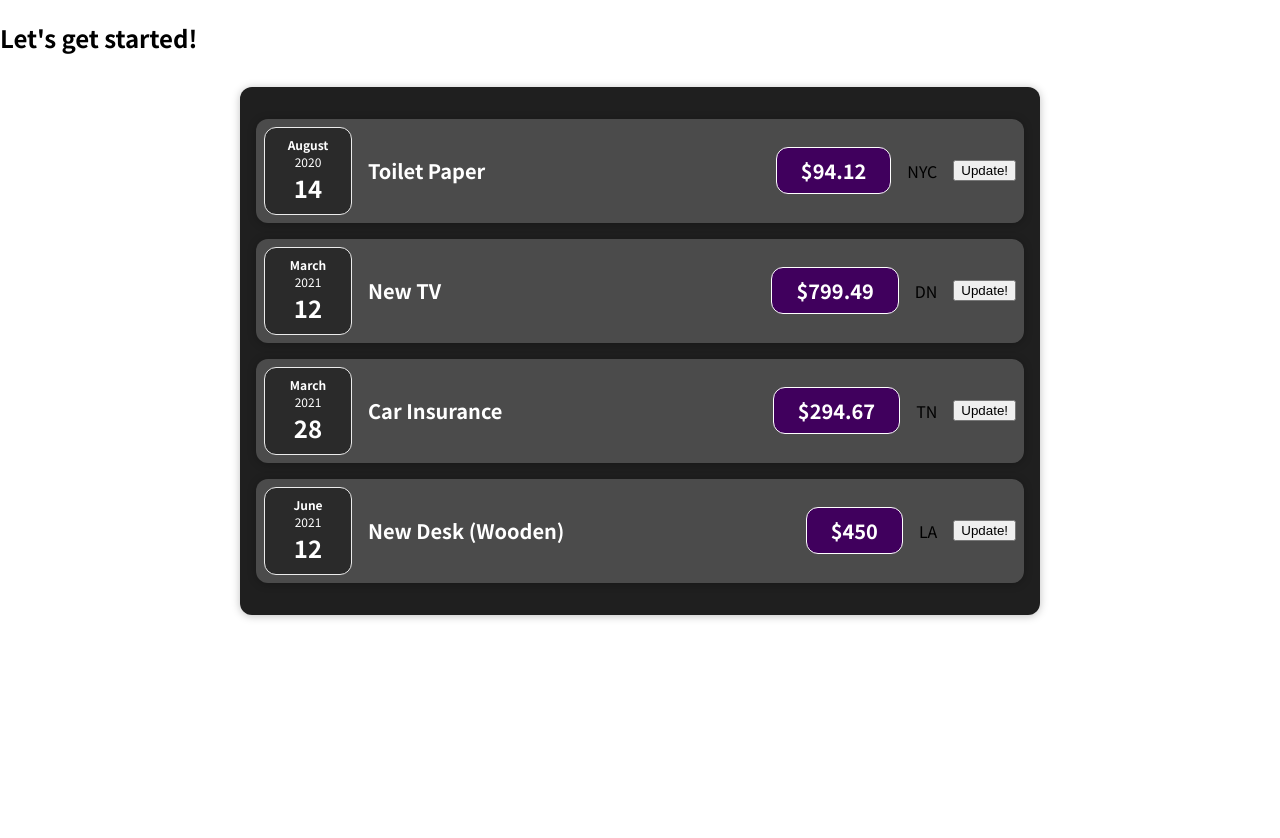
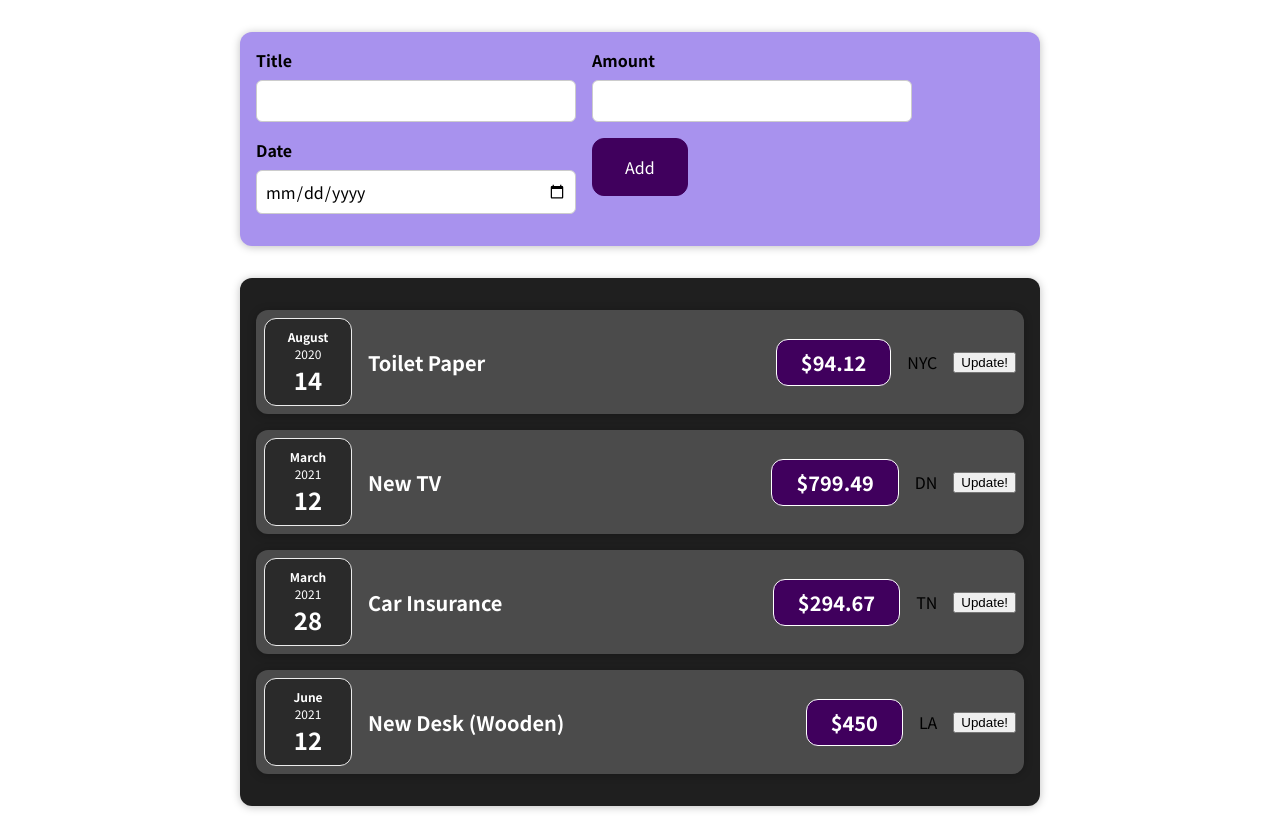
Before and after one commit to SagarPrasad160/React-Starter, a React (Create React App) app: page / in a window 1280 px wide. Before the commit the page ends 800 px from the top, so only its background shows below. Built offline with nearby package versions, Linux system fonts and the light colour scheme.

Commit message:
add form inputs

```diff
--- a/src/App.js
+++ b/src/App.js
@@ -1,6 +1,10 @@
 import Expenses from "./components/Expenses/Expenses";
-
+import NewExpense from "./components/NewExpenses/NewExpense";
 function App() {
+  const addExpense = (newExpense) => {
+    console.log("In APP");
+    console.log(newExpense);
+  };
   const expenses = [
     {
       id: "e1",
@@ -34,7 +38,7 @@
 
   return (
     <div>
-      <h2>Let's get started!</h2>
+      <NewExpense addExpense={addExpense} />
       <Expenses items={expenses} />
     </div>
   );
--- a/src/components/Expenses/ExpenseTracker.js
+++ b/src/components/Expenses/ExpenseTracker.js
@@ -8,7 +8,7 @@
   const [amount, setAmount] = useState(props.amount);
   function handleChange() {
     const newAmount = prompt("enter new amount");
-    setAmount(newAmount);
+    if (!isNaN(newAmount)) setAmount(newAmount);
   }
   return (
     <Card className="expense-item">
--- /dev/null
+++ b/src/components/NewExpenses/ExpenseForm.css
@@ -0,0 +1,26 @@
+.new-expense__controls {
+  display: flex;
+  flex-wrap: wrap;
+  gap: 1rem;
+  margin-bottom: 1rem;
+  text-align: left;
+}
+
+.new-expense__control label {
+  font-weight: bold;
+  margin-bottom: 0.5rem;
+  display: block;
+}
+
+.new-expense__control input {
+  font: inherit;
+  padding: 0.5rem;
+  border-radius: 6px;
+  border: 1px solid #ccc;
+  width: 20rem;
+  max-width: 100%;
+}
+
+.new-expense__actions {
+  text-align: right;
+}
--- /dev/null
+++ b/src/components/NewExpenses/ExpenseForm.js
@@ -0,0 +1,60 @@
+import "./ExpenseForm.css";
+
+import { useState } from "react";
+
+function ExpenseForm(props) {
+  const [enteredTitle, setEnteredTitle] = useState("");
+  const [enteredAmount, setEnteredAmount] = useState("");
+  const [enteredDate, setEnteredDate] = useState("");
+
+  const changeDate = ({ target }) => {
+    setEnteredDate(target.value);
+  };
+  const changeTitle = ({ target }) => {
+    setEnteredTitle(target.value);
+  };
+
+  const changeAmount = ({ target }) => {
+    setEnteredAmount(target.value);
+  };
+  const handleSubmit = (event) => {
+    event.preventDefault();
+    const newExpense = {
+      title: enteredTitle,
+      date: enteredDate,
+      amount: enteredAmount,
+    };
+    props.saveExpense(newExpense);
+    setEnteredAmount("");
+    setEnteredDate("");
+    setEnteredTitle("");
+  };
+  return (
+    <form onSubmit={handleSubmit}>
+      <div className="new-expense__controls">
+        <div className="new-expense__control">
+          <label>Title</label>
+          <input type="text" onChange={changeTitle} />
+        </div>
+        <div className="new-expense__control">
+          <label>Amount</label>
+          <input type="number" min="0.01" step="0.01" onChange={changeAmount} />
+        </div>
+        <div className="new-expense__control">
+          <label>Date</label>
+          <input
+            type="date"
+            min="2019-2-21"
+            max="2024-5-2"
+            onChange={changeDate}
+          />
+        </div>
+        <div className="new-expense__actions">
+          <button type="submit">Add</button>
+        </div>
+      </div>
+    </form>
+  );
+}
+
+export default ExpenseForm;
--- /dev/null
+++ b/src/components/NewExpenses/NewExpense.css
@@ -0,0 +1,38 @@
+.new-expense {
+  background-color: #a892ee;
+  padding: 1rem;
+  margin: 2rem auto;
+  width: 50rem;
+  max-width: 95%;
+  border-radius: 12px;
+  text-align: center;
+  box-shadow: 0 1px 8px rgba(0, 0, 0, 0.25);
+}
+
+.new-expense button {
+  font: inherit;
+  cursor: pointer;
+  padding: 1rem 2rem;
+  border: 1px solid #40005d;
+  background-color: #40005d;
+  color: white;
+  border-radius: 12px;
+  margin-right: 1rem;
+}
+
+.new-expense button:hover,
+.new-expense button:active {
+  background-color: #510674;
+  border-color: #510674;
+}
+
+.new-expense button.alternative {
+  color: #220131;
+  border-color: transparent;
+  background-color: transparent;
+}
+
+.new-expense button.alternative:hover,
+.new-expense button.alternative:active {
+  background-color: #ddb3f8;
+}
--- /dev/null
+++ b/src/components/NewExpenses/NewExpense.js
@@ -0,0 +1,19 @@
+import React from 'react';
+
+import ExpenseForm from './ExpenseForm';
+import './NewExpense.css';
+
+const NewExpense = (props) => {
+    const saveExpense = (newExpense)=>{
+        props.addExpense(newExpense);
+    }
+  return (
+    <div className='new-expense'>
+      <ExpenseForm
+      saveExpense = {saveExpense}
+      />
+    </div>
+  );
+};
+
+export default NewExpense;
```
